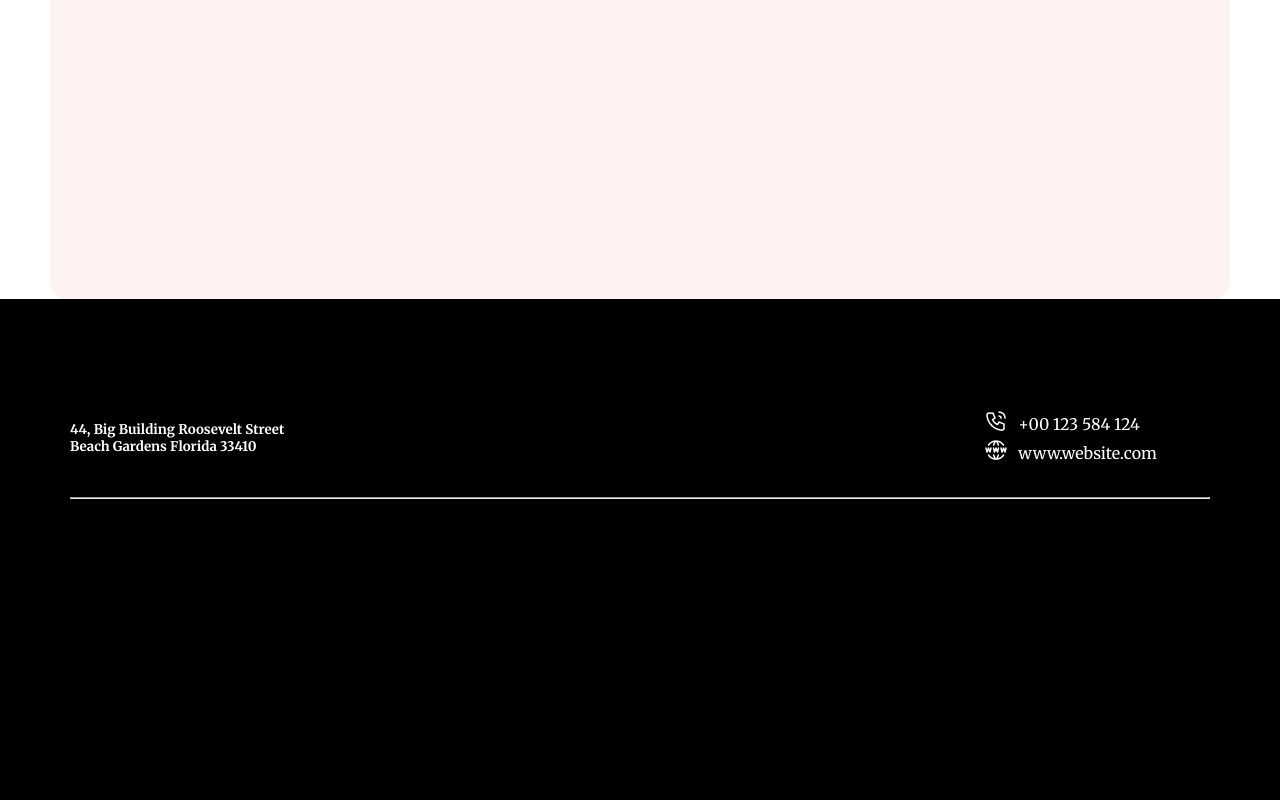
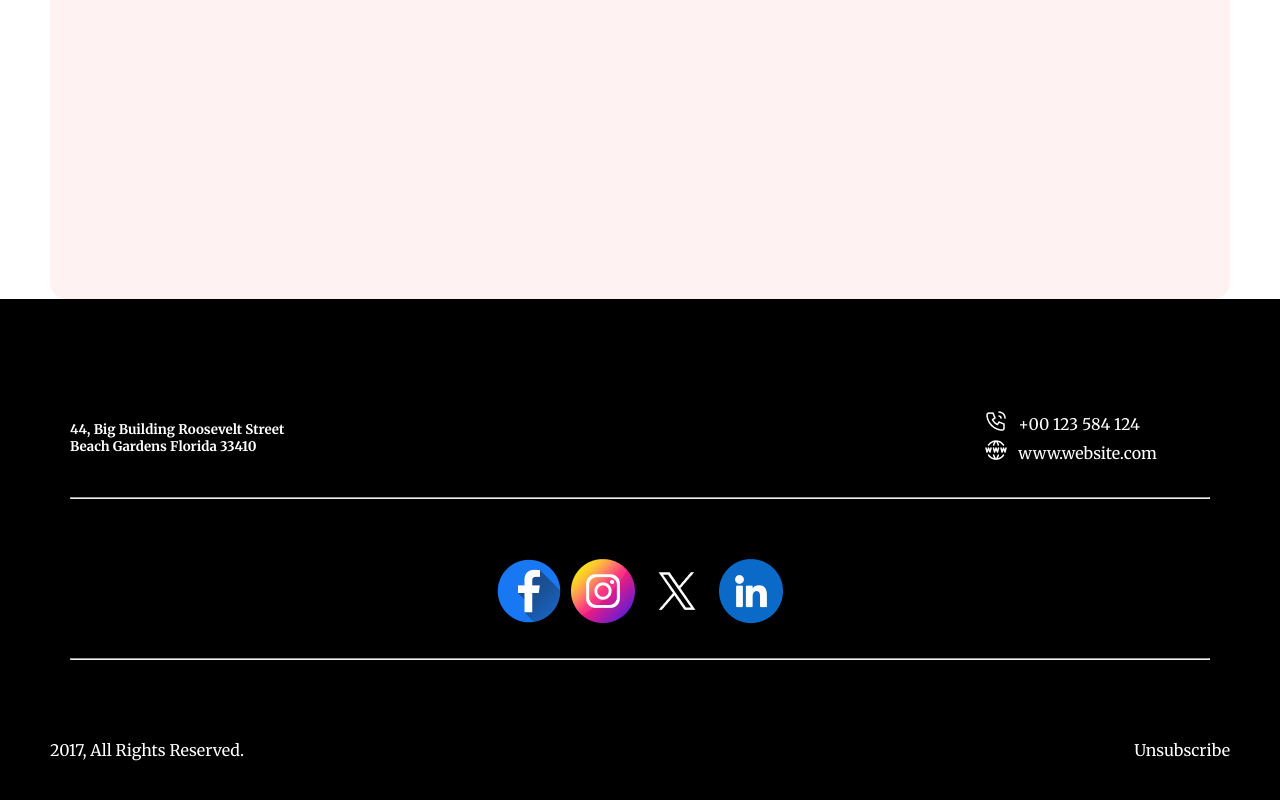
Before and after one commit to soaibislam123/new-year-assignment, a plain HTML site: page index.html in a window 1280 px wide. Shown: the part 4613-5413 px from the top of the page. Drawn offline with Linux system fonts and the light colour scheme.

Commit message:
footer complete

```diff
--- a/index.html
+++ b/index.html
@@ -152,6 +152,21 @@
            </div>
            <hr>
 
+           <div class="icons">
+                <div class="icons-style"> <img src="images/Facebook.png" alt=""></div>
+                <div class="icons-style"> <img src="images/Instagram.png" alt=""></div>
+                <div class="icons-style"> <img src="images/Twitter.png" alt=""></div>
+                <div class="icons-style"> <img src="images/Linkedin.png" alt=""></div>
+           </div>
+           <hr>
+           <div class="container">
+            <div class="footer-bottom">
+                <div class="footer-reservation"><p>2017, All Rights Reserved.</p></div>
+                <div class="footer-unsubscribe"><p>Unsubscribe</p></div>
+           </div>
+           </div>
+
+
     </footer>
 
 </body>
--- a/styles/style.css
+++ b/styles/style.css
@@ -339,7 +339,6 @@ font-family: 'Merriweather', serif;
 
  hr{
     margin: 30px 70px;
-    color: red;
  }
 
  footer{
@@ -370,3 +369,18 @@ font-family: 'Merriweather', serif;
  .call-img{
     margin-right: 10px;
  }
+
+
+ .icons{
+    gap: 10px;
+    padding-top: 30px;
+    display: flex;
+    justify-content: center;
+ }
+
+ .footer-bottom{
+  display: flex;
+  justify-content: space-between;
+  padding-top: 50px;
+    color: #FFF;
+ }
```
